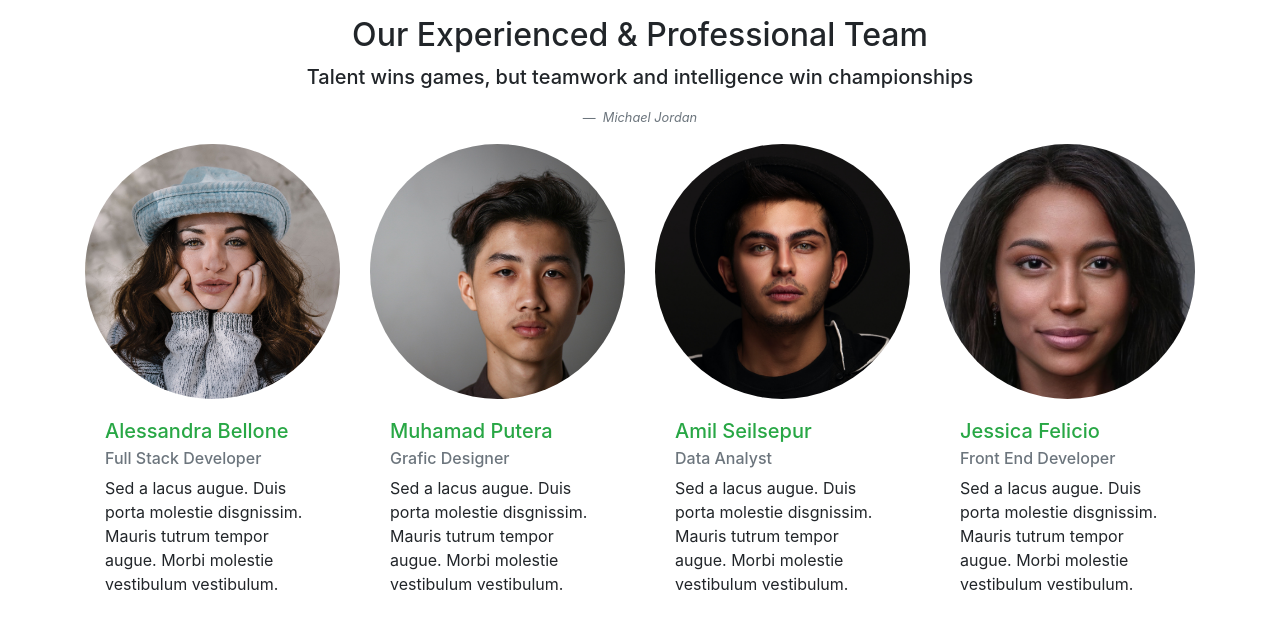
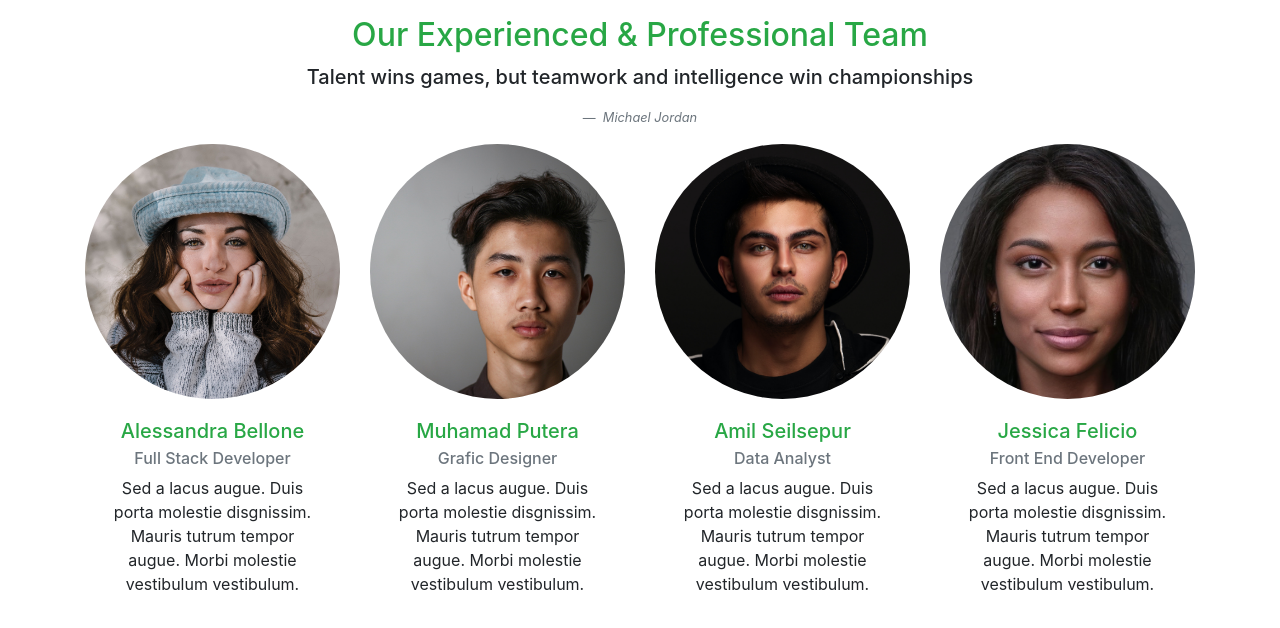
Before and after one commit to nvmRegi/bootstrap-team-gallery, a plain HTML site: page index.html in a window 1280 px wide. Drawn offline with nearby package versions, Linux system fonts and the light colour scheme.

Commit message:
correzione2

```diff
--- a/index.html
+++ b/index.html
@@ -15,7 +15,7 @@
 <body>
 
     <header class="container-fluid mt-3 text-center">
-        <h2>Our Experienced & Professional Team</h2>
+        <h2 class="text-success">Our Experienced & Professional Team</h2>
     </header>
 
     <main>
@@ -28,9 +28,9 @@
             </footer>
         </figure>
 
-        <div class="container">
+        <div class="container text-center">
             <div class="row">
-                <div class="col">
+                <div class="col-12 col-md-3"> <!--per essere responsive, col-md-3 per schermi grandi, col-12 per smartphone (schermi piccoli)-->
                     <div class="card border-0" >
                         <img class="card-img-top rounded-circle" src="img/pic1.jpeg" alt="Alessandra Bellone">
                         <div class="card-body">
@@ -40,7 +40,7 @@
                         </div>
                     </div>
                 </div>
-                <div class="col">
+                <div class="col-12 col-md-3">
                     <div class="card border-0">
                         <img class="card-img-top rounded-circle" src="img/pic2.jpeg" alt="Muhamad Putera">
                         <div class="card-body">
@@ -51,7 +51,7 @@
                         </div>
                     </div>
                 </div>
-                <div class="col">
+                <div class="col-12 col-md-3">
                     <div class="card border-0">
                         <img class="card-img-top rounded-circle" src="img/pic3.jpeg" alt="Amil Seilsepur">
                         <div class="card-body">
@@ -62,7 +62,7 @@
                         </div>
                     </div>
                 </div>
-                <div class="col">
+                <div class="col-12 col-md-3">
                     <div class="card border-0">
                         <img class="card-img-top rounded-circle" src="img/pic4.jpeg" alt="Jessica Felicio">
                         <div class="card-body">
```
